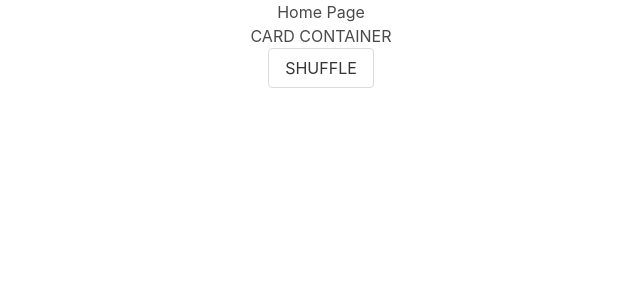
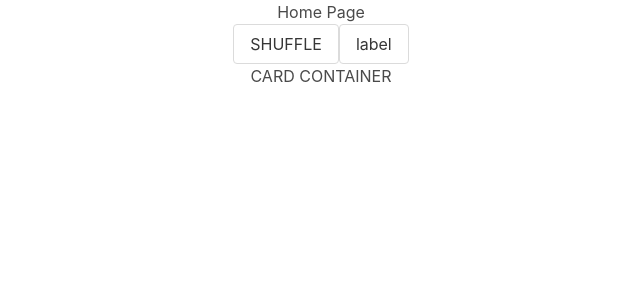
Before and after one commit to VPAbraham/card-shuffler, a React (Create React App) app: page / in a window 1280 px wide. Shown: the top 300 px of the page, without its empty margins (319-959 px from the left). Built offline with nearby package versions, Linux system fonts and the light colour scheme.

Commit message:
Initialize and apply Bulma class names to dropdown menu component

```diff
--- /dev/null
+++ b/src/components/Dropdown.tsx
@@ -0,0 +1,25 @@
+import { useState } from "react";
+const Dropdown = () => {
+  const [isActive, setIsActive] = useState(false);
+  return (
+    <div className={`dropdown ${isActive && 'is-active'}`}>
+      <div className="dropdown-trigger">
+        <button className="button" onClick={(() => setIsActive(!isActive))}>
+          <span>label</span>
+        </button>
+      </div>
+      <div className="dropdown-menu" id="dropdown-menu" role="menu">
+        <div className="dropdown-content">
+          <a href="#" className="dropdown-item">
+            Dropdown item
+          </a>
+          <a className="dropdown-item">
+            Other dropdown item
+          </a>
+        </div>
+      </div>
+    </div>
+  )
+}
+
+export default Dropdown;
--- a/src/views/Home.tsx
+++ b/src/views/Home.tsx
@@ -1,4 +1,5 @@
 import CardContainer from '../components/CardContainer';
+import Dropdown from '../components/Dropdown';
 import { useEffect, useState } from 'react';
 import { getNewCardPool, getNewCardHand } from '../utils/apiUtils';
 
@@ -6,11 +7,6 @@ const Home = () => {
   const [numberOfHands, setNumberOfHands] = useState(3);
   const [cardPool, setCardPool] = useState("");
   const [cardHands, setCardHands] = useState([]);
-
-  // useEffect(() => {
-  //   getNewCardPool();
-  //   getNewCardHand();
-  // })
 
   const retrieveNewCards = async () => {
     const deck = await getNewCardPool();
@@ -35,8 +31,9 @@ const Home = () => {
   return (
     <div>
       <h2>Home Page</h2>
+      <button className="button" onClick={shuffleCards}>SHUFFLE</button>
+      <Dropdown />
       <CardContainer />
-      <button className="button" onClick={shuffleCards}>SHUFFLE</button>
     </div>
   )
 }
```
